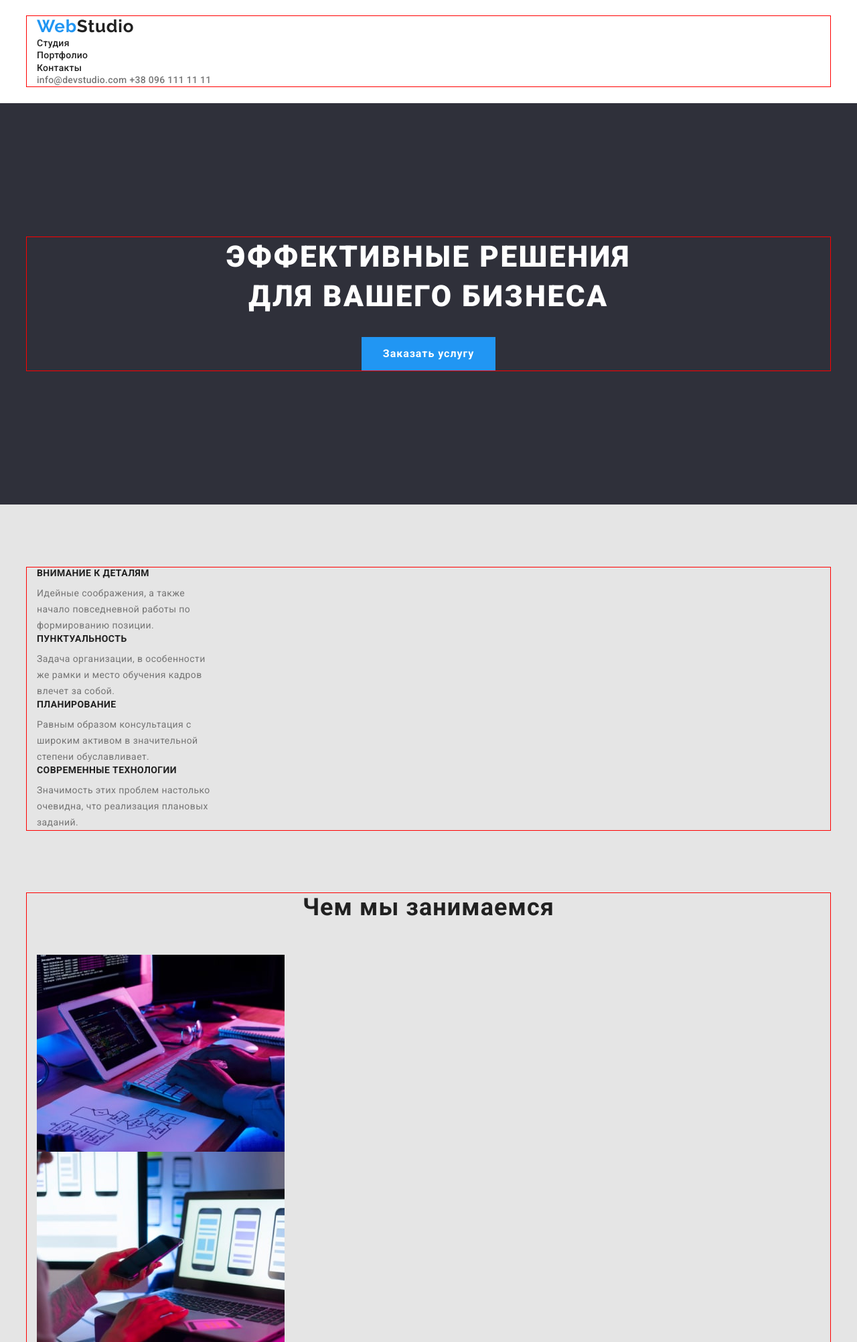
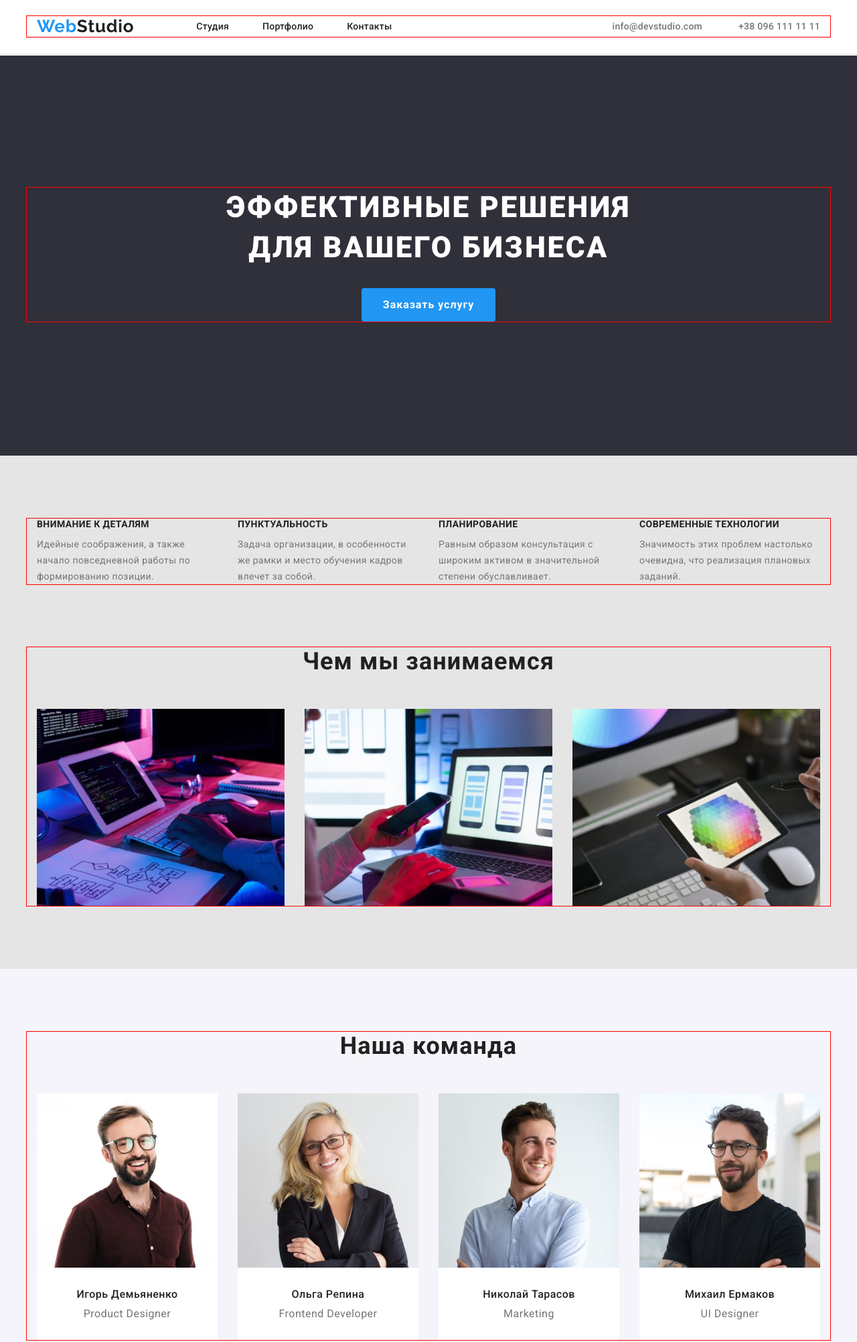
Before and after one commit to OljaOlja/goit-markup-hw-03, a plain HTML site: page index.html in a window 1280 px wide. Shown: the top 2003 px of the page at 67% size. Drawn offline with nearby package versions, Linux system fonts and the light colour scheme.

Commit message:
Добавлены флексы к секциям

```diff
--- a/css/styles.css
+++ b/css/styles.css
@@ -70,6 +70,12 @@ body {
   background-color: var(--main-btn-color);
   border: none;
   cursor: pointer;
+  border-radius: 4px;
+}
+
+.section {
+  padding-top: 94px;
+  padding-bottom: 94px;
 }
 
 /*--------Хедер---------*/
@@ -78,7 +84,14 @@ body {
   background-color: #ffffff;
   padding-top: 24px;
   padding-bottom: 25px;
+  outline: 3px solid #ececec;
 }
+
+.header .container {
+  display: flex;
+  align-items: center;
+}
+
 .header-logo,
 .footer-logo {
   font-family: "Raleway";
@@ -101,10 +114,18 @@ body {
 .header-nav {
 }
 .header-list {
+  display: flex;
+  align-items: center;
+  margin-left: 93px;
 }
 
 .header-item {
 }
+
+.header-item:not(:last-child) {
+  margin-right: 50px;
+}
+
 .header-link {
   font-weight: 500;
   font-size: 14px;
@@ -112,12 +133,18 @@ body {
   letter-spacing: 0.02em;
   color: #212121;
 }
+
+.header-connect {
+  margin-left: auto;
+}
+
 .header-mail {
   font-weight: 500;
   font-size: 14px;
   line-height: calc(16 / 14);
   letter-spacing: 0.02em;
   color: #757575;
+  margin-right: 50px;
 }
 .header-tel {
   font-weight: 500;
@@ -170,13 +197,17 @@ body {
 /*--------Преимущества---------*/
 .benefits {
   background-color: #e5e5e5;
-  padding-top: 94px;
-  padding-bottom: 94px;
 }
+
 .benefits-list {
+  display: flex;
+  flex-direction: row;
 }
-.benefits-item {
+
+.benefits-item:not(:last-child) {
+  margin-right: 30px;
 }
+
 .benefits-top-text {
   font-weight: 700;
   font-size: 14px;
@@ -209,15 +240,19 @@ body {
   margin-bottom: 50px;
 }
 .about-list {
+  display: flex;
+  flex-direction: row;
 }
 .about-item {
+}
+
+.about-item:not(:last-child) {
+  margin-right: 30px;
 }
 
 /*--------Наша команда---------*/
 .team {
   background-color: #f5f4fa;
-  padding-top: 94px;
-  padding-bottom: 94px;
 }
 .team-text {
   font-weight: 700;
@@ -229,9 +264,19 @@ body {
   margin-bottom: 50px;
 }
 .team-list {
+  max-width: 270px;
+  display: flex;
+  flex-direction: row;
+}
+
+.team-item {
   background-color: #ffffff;
-  max-width: 270px;
 }
+
+.team-item:not(:last-child) {
+  margin-right: 30px;
+}
+
 .team-top-text {
   font-weight: 500;
   font-size: 16px;
@@ -311,14 +356,19 @@ body {
 /*--------Портфолио---------*/
 
 .portfolio {
-  padding-top: 94px;
-  padding-bottom: 94px;
 }
 
 .portfolio-list-button {
   margin-bottom: 50px;
+  display: flex;
+  flex-direction: row;
+  justify-content: center;
 }
 .portfolio-item-button {
+}
+
+.portfolio-item-button:not(:last-child) {
+  margin-right: 8px;
 }
 
 .portfolio-btn {
@@ -330,6 +380,7 @@ body {
   letter-spacing: 0.03em;
   color: #212121;
   border: none;
+  border-radius: 4px;
   padding: 6px 22px 6px 22px;
 }
 
@@ -339,16 +390,20 @@ body {
 }
 
 .portfolio-list {
-  max-width: 370px;
+  display: flex;
+  flex-wrap: wrap;
+  flex-basis: calc(100% / 3 - 30px);
+  margin-bottom: -30px;
+  margin-right: -30px;
 }
 
 .portfolio-item {
   min-width: 370px;
-  outline: 1px solid #eeeeee;
+  border-bottom: 1px solid #eeeeee;
   margin-bottom: 30px;
+  margin-right: 30px;
 }
 .portfolio-link {
-  margin-bottom: 20px;
 }
 .portfolio-top-text {
   font-weight: 700;
@@ -367,3 +422,18 @@ body {
   color: #757575;
   padding: 4px 24px 20px 24px;
 }
+
+.portfolio-item:not(:last-child) {
+  margin-right: 30px;
+}
+
+.portfolio-list:not(:last-child) {
+  margin-right: -30px;
+}
+
+/*-Не получилось с портфолио
+выставить коректно разметку,
+понимаю что нужно у каждого 3го убрать
+margin-right, но как не разобралась,
+по формуле из конспекта
+:nth-last-child(3n+1) не работает---*/
--- a/index.html
+++ b/index.html
@@ -41,10 +41,12 @@
           </li>
         </ul>
       </nav>
+      <div class="header-connect">
       <a href="mailto:info@devstudio.com" class="header-mail link"
         >info@devstudio.com</a
       >
       <a href="tel:+380961111111" class="header-tel link">+38 096 111 11 11</a>
+      </div>
       </div>
     </header>
 
@@ -61,7 +63,7 @@
 
       <!--Преимущества-->
 
-      <section class="benefits">
+      <section class="benefits section">
         <div class="container">
         <ul class="benefits-list list">
           <li class="benefits-item">
@@ -71,21 +73,21 @@
               формированию позиции.
             </p>
           </li>
-          <li>
+          <li class="benefits-item">
             <h3 class="benefits-top-text">Пунктуальность</h3>
             <p class="benefits-title">
               Задача организации, в особенности же рамки и место обучения кадров
               влечет за собой.
             </p>
           </li>
-          <li>
+          <li class="benefits-item">
             <h3 class="benefits-top-text">Планирование</h3>
             <p class="benefits-title">
               Равным образом консультация с широким активом в значительной
               степени обуславливает.
             </p>
           </li>
-          <li>
+          <li class="benefits-item">
             <h3 class="benefits-top-text">Современные технологии</h3>
             <p class="benefits-title">
               Значимость этих проблем настолько очевидна, что реализация
@@ -132,11 +134,11 @@
 
       <!--Наша команда-->
 
-      <section class="team">
+      <section class="team section">
         <div class="container">
         <h2 class="team-text">Наша команда</h2>
         <ul class="team-list list">
-          <li>
+          <li class="team-item">
             <img
               src="./images/our_team_img01.jpg"
               alt="дизайнер"
@@ -146,7 +148,7 @@
             <h3 class="team-top-text">Игорь Демьяненко</h3>
             <p lang="en" class="team-bottom-text">Product Designer</p>
           </li>
-          <li>
+          <li class="team-item">
             <img
               src="./images/our_team_img02.jpg"
               alt="разработчик"
@@ -156,7 +158,7 @@
             <h3 class="team-top-text">Ольга Репина</h3>
             <p lang="en" class="team-bottom-text">Frontend Developer</p>
           </li>
-          <li>
+          <li class="team-item">
             <img
               src="./images/our_team_img03.jpg"
               alt="маркетолог"
@@ -166,7 +168,7 @@
             <h3 class="team-top-text">Николай Тарасов</h3>
             <p lang="en" class="team-bottom-text">Marketing</p>
           </li>
-          <li>
+          <li class="team-item">
             <img
               src="./images/our_team_img04.jpg"
               alt="креативный специалист"
```
Also changed, not shown: portfolio.html (+3 -1 lines).
